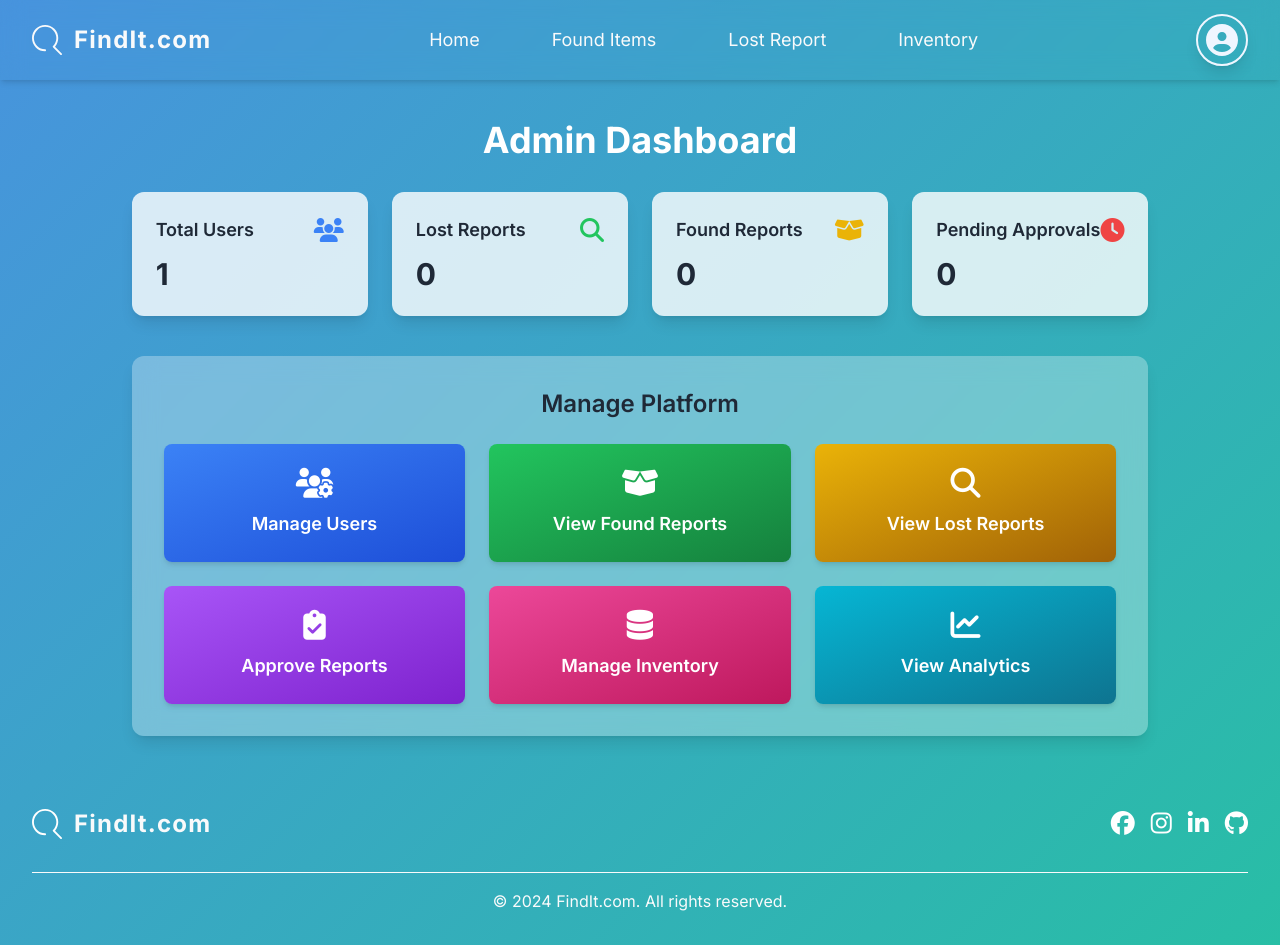
After one commit to mostofa89/Lost_and_Found, a Django app: page /admin-dashboard/ in a window 1280 px wide. The commit adds this page. Run offline with Django 5.2, Linux system fonts and the light colour scheme; the visitor is signed in with stand-in values (Sample User, id 1); data comes from the database, SQL or seed files in the repository; data that the repository does not hold is empty; some libraries are stand-ins or nearby versions.

Commit message:
Add Admin Pannel

```diff
--- a/reports/urls.py
+++ b/reports/urls.py
@@ -7,5 +7,5 @@ urlpatterns = [
     path('lost_reports/', views.lost_reports_view, name='lost_reports'),
     path('found_reports/', views.found_reports_view, name='found_reports'),
     path('inventory/', views.inventory_view, name='inventory'),
-    path('claim/', views.claim_view, name='claim'),
+    path('claim/<int:pk>/', views.claim_view, name='claim'),
 ]
--- a/templates/reports/found_reports.html
+++ b/templates/reports/found_reports.html
@@ -86,10 +86,7 @@
             <p class="text-sm mt-1">Found on: {{ report.date_found }} | Location: {{ report.location }}</p>
             <p class="text-sm mt-1">Contact: {{ report.contact }}</p>
             <div class="flex space-x-4 mt-6 aligin-center justify-center">
-              <a href="{% url reports:claim %}" class="w-48 text-lg bg-green-500 text-white py-3 rounded-lg hover:bg-gradient-to-br from-[#1a73e8] via-[#20c997] via-[#4a90e2] to-[#50e3c2] transition transform duration-300">Claim</a>
-
-            <div></div>
-
+              <a href="{% url 'reports:claim' report.id %}" class="w-48 text-lg bg-green-500 text-white py-3 rounded-lg hover:bg-gradient-to-br from-[#1a73e8] via-[#20c997] via-[#4a90e2] to-[#50e3c2] transition transform duration-300">Claim</a>
           </div>
         {% endfor %}
       </div>
--- /dev/null
+++ b/templates/users/admin_dashboard.html
@@ -0,0 +1,115 @@
+{% extends "users/base.html" %}
+{% load static %}
+{% block content %}
+<!DOCTYPE html>
+<html lang="en">
+<head>
+  <meta charset="UTF-8">
+  <meta name="viewport" content="width=device-width, initial-scale=1.0">
+  <title>FindIt.com | Admin Dashboard</title>
+  <script src="https://cdn.tailwindcss.com"></script>
+  <link href="https://cdnjs.cloudflare.com/ajax/libs/font-awesome/6.5.1/css/all.min.css" rel="stylesheet">
+
+  <style>
+    body {
+      background: linear-gradient(-45deg, #1a73e8, #20c997, #4a90e2, #50e3c2);
+      background-size: 400% 400%;
+      animation: gradientMove 10s ease infinite;
+      font-family: 'Inter', sans-serif;
+    }
+    @keyframes gradientMove {
+      0% { background-position: 0% 50%; }
+      50% { background-position: 100% 50%; }
+      100% { background-position: 0% 50%; }
+    }
+  </style>
+</head>
+
+<body class="min-h-screen text-gray-50 flex flex-col">
+
+  <!-- Main Dashboard -->
+  <main class="flex-grow max-w-7xl mx-auto px-6 py-10">
+    <h2 class="text-4xl font-bold mb-8 text-center text-white">Admin Dashboard</h2>
+
+    <!-- Dashboard Stats -->
+    <div class="grid gap-6 sm:grid-cols-2 lg:grid-cols-4 mb-10">
+      <div class="bg-white bg-opacity-80 rounded-xl p-6 shadow-lg text-gray-800 hover:scale-105 transition cursor-pointer">
+          <a href="{% url 'user:user_list' %}" class="absolute inset-0 hiden"></a>
+          <div class="flex items-center justify-between">
+              <h3 class="text-lg font-semibold">Total Users</h3>
+              <i class="fa-solid fa-users text-blue-500 text-2xl"></i>
+          </div>
+
+          <p class="text-3xl font-bold mt-3">{{ users.count }}</p>
+      </div>
+
+
+
+      <div class="bg-white bg-opacity-80 rounded-xl p-6 shadow-lg text-gray-800 hover:scale-105 transition">
+        <div class="flex items-center justify-between">
+          <h3 class="text-lg font-semibold">Lost Reports</h3>
+          <i class="fa-solid fa-magnifying-glass text-green-500 text-2xl"></i>
+        </div>
+        <p class="text-3xl font-bold mt-3">{{ lost_reports.count }}</p>
+      </div>
+
+      <div class="bg-white bg-opacity-80 rounded-xl p-6 shadow-lg text-gray-800 hover:scale-105 transition">
+        <div class="flex items-center justify-between">
+          <h3 class="text-lg font-semibold">Found Reports</h3>
+          <i class="fa-solid fa-box-open text-yellow-500 text-2xl"></i>
+        </div>
+        <p class="text-3xl font-bold mt-3">{{ found_reports.count }}</p>
+      </div>
+
+      <div class="bg-white bg-opacity-80 rounded-xl p-6 shadow-lg text-gray-800 hover:scale-105 transition">
+        <div class="flex items-center justify-between">
+          <h3 class="text-lg font-semibold">Pending Approvals</h3>
+          <i class="fa-solid fa-clock text-red-500 text-2xl"></i>
+        </div>
+        <p class="text-3xl font-bold mt-3">{{ claimed_items.count }}</p>
+      </div>
+    </div>
+
+    <!-- Management Section -->
+    <div class="bg-white bg-opacity-30 backdrop-blur-md rounded-xl shadow-lg p-8">
+      <h3 class="text-2xl text-center font-semibold mb-6 text-gray-800">Manage Platform</h3>
+      <div class="grid sm:grid-cols-2 lg:grid-cols-3 gap-6">
+
+        <a href="#" class="p-6 bg-gradient-to-br from-blue-500 to-blue-700 text-white rounded-lg shadow-md hover:scale-105 transition flex flex-col items-center">
+          <i class="fa-solid fa-users-cog text-3xl mb-3"></i>
+          <span class="text-lg font-semibold">Manage Users</span>
+        </a>
+
+        <a href="" class="p-6 bg-gradient-to-br from-green-500 to-green-700 text-white rounded-lg shadow-md hover:scale-105 transition flex flex-col items-center">
+          <i class="fa-solid fa-box-open text-3xl mb-3"></i>
+          <span class="text-lg font-semibold">View Found Reports</span>
+        </a>
+
+        <a href="" class="p-6 bg-gradient-to-br from-yellow-500 to-yellow-700 text-white rounded-lg shadow-md hover:scale-105 transition flex flex-col items-center">
+          <i class="fa-solid fa-magnifying-glass text-3xl mb-3"></i>
+          <span class="text-lg font-semibold">View Lost Reports</span>
+        </a>
+
+        <a href="" class="p-6 bg-gradient-to-br from-purple-500 to-purple-700 text-white rounded-lg shadow-md hover:scale-105 transition flex flex-col items-center">
+          <i class="fa-solid fa-clipboard-check text-3xl mb-3"></i>
+          <span class="text-lg font-semibold">Approve Reports</span>
+        </a>
+
+        <a href="" class="p-6 bg-gradient-to-br from-pink-500 to-pink-700 text-white rounded-lg shadow-md hover:scale-105 transition flex flex-col items-center">
+          <i class="fa-solid fa-database text-3xl mb-3"></i>
+          <span class="text-lg font-semibold">Manage Inventory</span>
+        </a>
+
+        <a href="" class="p-6 bg-gradient-to-br from-cyan-500 to-cyan-700 text-white rounded-lg shadow-md hover:scale-105 transition flex flex-col items-center">
+          <i class="fa-solid fa-chart-line text-3xl mb-3"></i>
+          <span class="text-lg font-semibold">View Analytics</span>
+        </a>
+      </div>
+    </div>
+  </main>
+
+
+
+</body>
+</html>
+{% endblock %}
--- a/templates/users/base.html
+++ b/templates/users/base.html
@@ -79,11 +79,12 @@
               <!-- Dropdown -->
               <div x-show="open" @click.away="open = false"
                    class="absolute right-0 mt-2 w-48 bg-transparent bg-opacity-80 backdrop-blur-md text-gray-800 rounded-lg shadow-lg z-50">
-                <a href="{% url 'user:profile' %}" class="block px-4 text-cyan-50 py-2 hover:bg-gradient-to-br from-[#1a73e8]">Profile</a>
                 {% if user.is_staff %}
-                <a href="#" class="block px-4 py-2 text-cyan-50 hover:bg-gradient-to-br from-[#1a73e8]">Admin Panel</a>
+                <a href="#" class="block px-4 text-cyan-50 py-2 hover:bg-gradient-to-br from-[#1a73e8]">Pending Approvals</a>
+                <a href="{% url 'user:admin_dashboard' %}" class="block px-4 py-2 text-cyan-50 hover:bg-gradient-to-br from-[#1a73e8]">Admin Panel</a>
                 {% else %}
                 <a href="#" class="block px-4 py-2 text-cyan-50 hover:bg-gradient-to-br from-[#1a73e8]">Dashboard</a>
+                <a href="#" class="block px-4 text-cyan-50 py-2 hover:bg-gradient-to-br from-[#1a73e8]">Profile</a>
                 {% endif %}
                 <a href="#" class="block px-4 py-2 text-cyan-50 hover:bg-gradient-to-br from-[#1a73e8]">Settings</a>
                 <a href="{% url 'user:logout' %}" class="block px-4 py-2 text-red-600 hover:bg-bg-gradient-to-br from-[#1a73e8]">Logout</a>
@@ -136,12 +137,17 @@
           {% endif %}
           <div>
             <p class="text-base font-medium text-gray-900">{{ user.username }}</p>
+            {% if not user.is_staff %}
             <a href="{% url 'user:profile' %}" class="text-sm text-blue-50 hover:underline">View Profile</a>
+            {% else %}
+            <a href="#" class="text-sm text-blue-50 hover:underline">Claim Reports</a>
+
+            {% endif %}
           </div>
         </div>
         <div class="mt-3 px-3 space-y-1">
           {% if user.is_staff %}
-          <a href="#" class="mobile-link px-3 py-2">Admin Panel</a>
+          <a href="{% url 'user:admin_dashboard' %}" class="mobile-link px-3 py-2">Admin Panel</a>
           {% else %}
           <a href="#" class="mobile-link px-3 py-2">Dashboard</a>
           {% endif %}
--- a/user/urls.py
+++ b/user/urls.py
@@ -8,6 +8,8 @@ urlpatterns = [
     path('register/', views.register_view, name='register'),
     path('login/', views.login_view, name='login'),
     path('profile/', views.profile_view, name='profile'),
+    path('admin-dashboard/', views.admin_dashboard, name='admin_dashboard'),
     path('logout/', views.logout_view, name='logout'),
     path('edit_profile/', views.profile_edit_view, name='edit_profile'),
+    path('users/', views.user_list, name='user_list'),
 ]
--- a/user/views.py
+++ b/user/views.py
@@ -4,6 +4,7 @@ from .models import Profile
 from django.contrib.auth import authenticate, login, logout
 from django.contrib import messages as message
 from django.contrib.auth.decorators import login_required
+from reports.models import Found_reports, Lost_reports, Claimed_items
 # Create your views here.
 
 
@@ -87,13 +88,42 @@ def login_view(request):
 @login_required(login_url='user:login')
 def profile_view(request):
     user = request.user
+
+    # If user is superuser → redirect to admin dashboard
+    if user.is_superuser:
+        return redirect('user:admin_dashboard')
+
+    # Otherwise → show normal profile
     return render(request, 'users/profile.html', {'user': user})
+
+
+@login_required(login_url='user:login')
+def admin_dashboard(request):
+    # Only allow superusers to access this page
+    if not request.user.is_superuser:
+        return redirect('user:profile_view')
+
+    # Fetch all users
+    users = User.objects.all()
+    found_reports = Found_reports.objects.all()
+    lost_reports = Lost_reports.objects.all()
+    claimed_items = Claimed_items.objects.all()
+
+
+    return render(request, 'users/admin_dashboard.html', {'users': users, 'found_reports': found_reports, 'lost_reports': lost_reports, 'claimed_items': claimed_items})
 
 
 def logout_view(request):
     logout(request)
     message.success(request, 'Logout successful')
     return redirect('user:login')
+
+def user_list(request):
+    if not request.user.is_superuser:
+        return redirect('user:profile_view')
+
+    users = User.objects.all()
+    return render(request, 'users/user_list.html', {'users': users})
 
 
 @login_required(login_url='user:login')
```
Also changed, not shown: reports/models.py (+13 -0 lines), reports/views.py (+44 -5 lines), templates/reports/claim.html (+3 -10 lines), templates/reports/inventory.html (+17 -0 lines), templates/users/user_list.html (added, +104 -0 lines), reports/migrations/0009_claimed_items.py (added), reports/migrations/0010_rename_claimant_contact_claimed_items_contact_and_more.py (added), reports/migrations/0011_claimed_items_item_name.py (added), reports/migrations/0012_claimed_items_claim_status.py (added).
